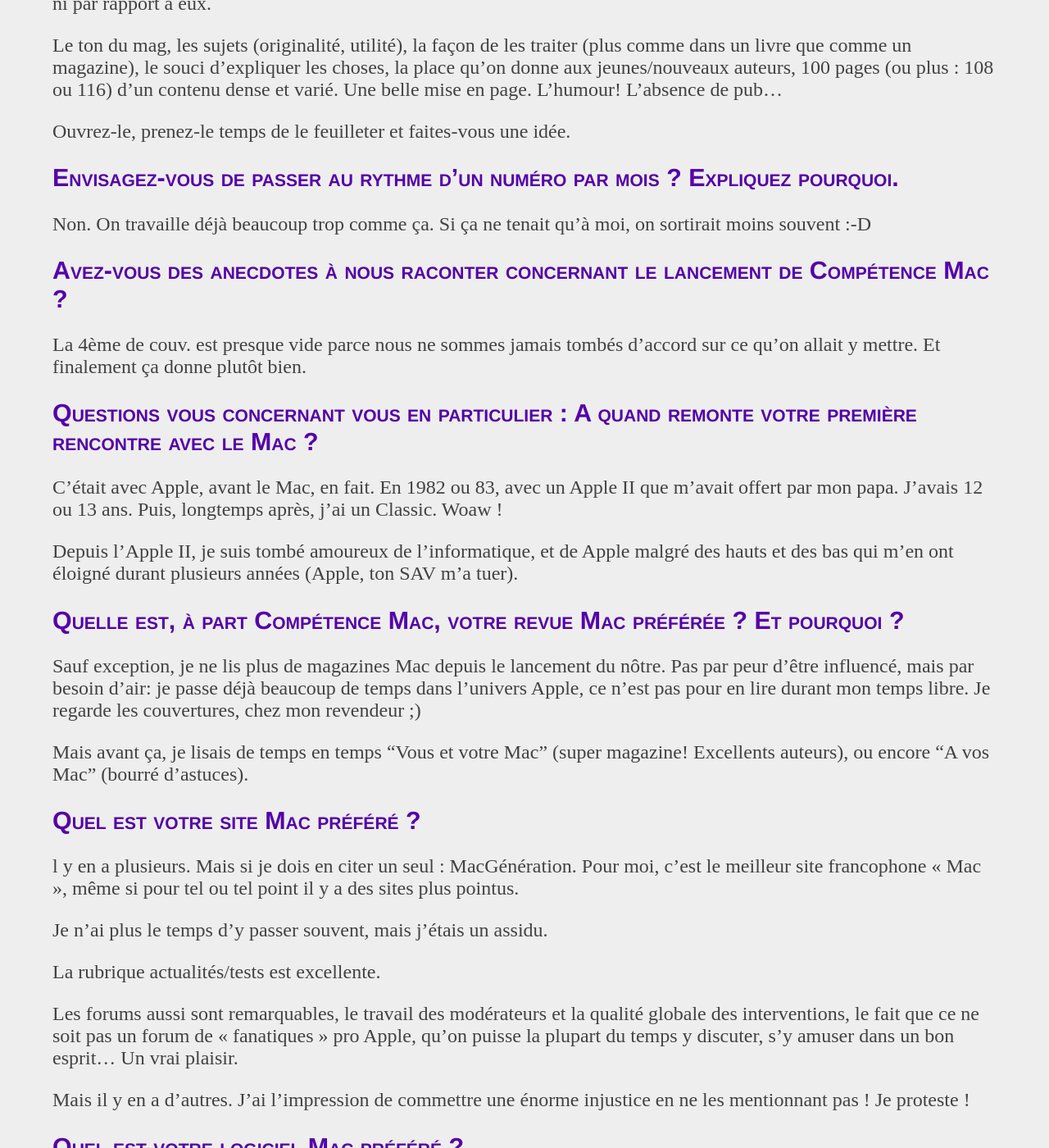
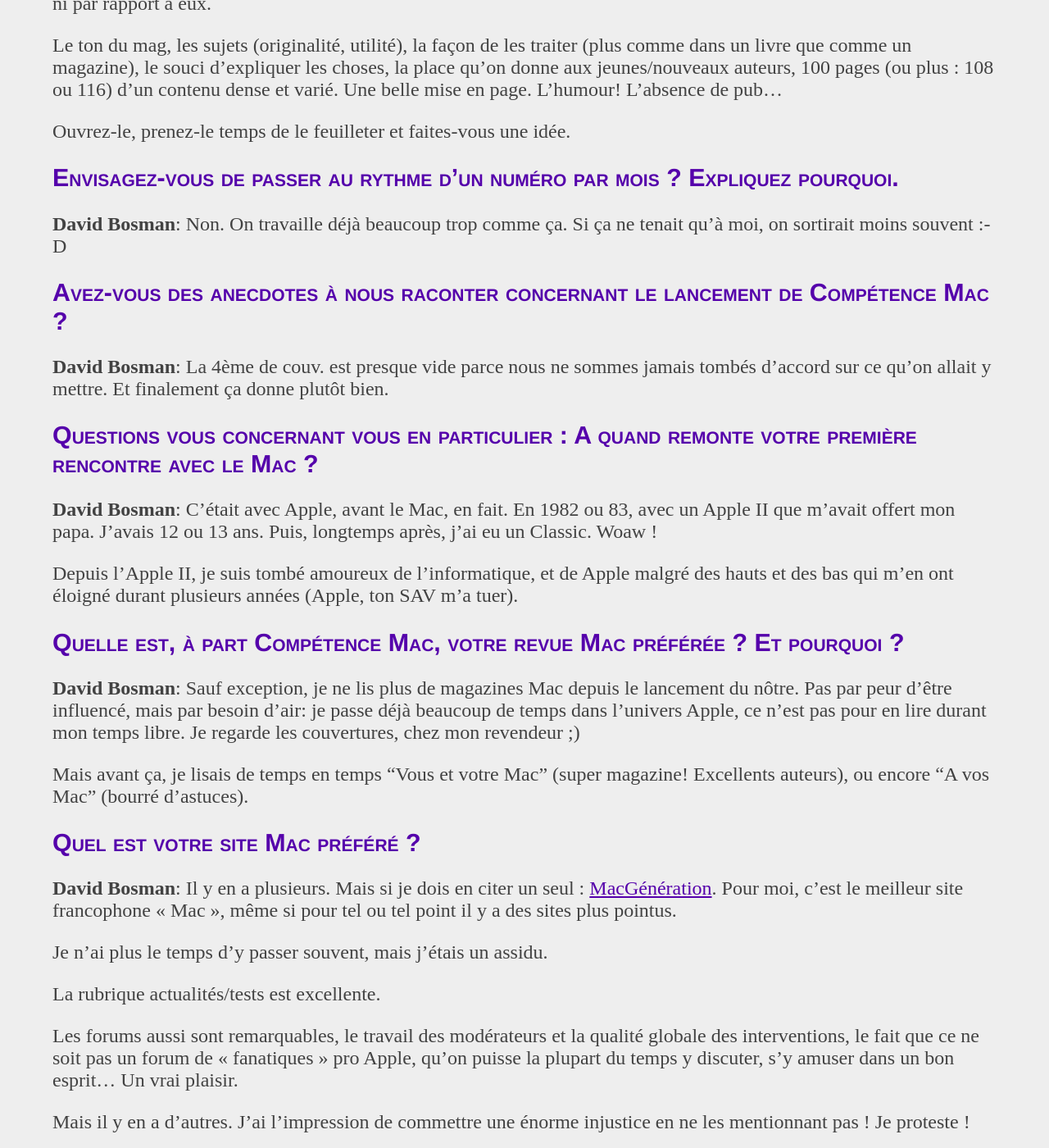
Before and after one commit to MarcosIckx/PreviewMarcosxNet, a Jekyll site: the page built from _posts/2009/2009-04-02-competence-mac-deja-1-an-interview-de-david-bosman.md, in a window 1280 px wide and 1400 px high, scrolled down 7032 px. Shown: the whole window at 82% size. Built offline with Jekyll 4.4.1, drawn with Linux system fonts in a browser that asks for light colours; some of the changed text lies outside the part shown.

Commit message:
Update 2009-04-02-competence-mac-deja-1-an-interview-de-david-bosman.md
Quelques corrections et ajouts de liens

```diff
--- a/_posts/2009/2009-04-02-competence-mac-deja-1-an-interview-de-david-bosman.md
+++ b/_posts/2009/2009-04-02-competence-mac-deja-1-an-interview-de-david-bosman.md
@@ -6,19 +6,19 @@
 
 Il était une fois, en Mars 2008.
 
-Un nouveau magazine apparaissait dans les linéaires des librairies : Compétence Mac, alors que, quelque temps auparavant,  la communauté Mac venait de perdre un grand magazine, j’ai nommé Univers Mac.
+Un nouveau magazine apparaissait dans les linéaires des librairies : Compétence Mac, alors que, quelque temps auparavant, la communauté Mac venait de perdre un grand magazine, j’ai nommé Univers Mac.
 
 Certains étaient ravis, d’autres n’y croyaient pas. Mais voilà que un peu plus d’un an après, le numéro 6 est disponible en librairie.
 
 C’est l’occasion ou jamais de féliciter toute l’équipe de Compétence Mac pour leur travail accompli durant cette année où ils ont réussi à maintenir la barre haute qu’ils avaient placés avec la sortie du 1er numéro.
 
-David Bosman, rédacteur en chef du magazine Compétence Mac, a accepté de répondre à certaines de mes questions. Retrouvez la discussion dans son intégralité.
+David Bosman, @david_bosman, rédacteur en chef du magazine Compétence Mac, a accepté de répondre à certaines de mes questions. Retrouvez la discussion dans son intégralité.
 
 ## Le numéro 1 de Compétence Mac est sorti en Mars 2008. Mais ce n’était pas vraiment le 1er numéro de Compétence Mac. En effet, il y avait déjà eu un numéro de Compétence Micro, le numéro 10, entièrement consacré au Mac en août 1999. Numéro qui fut bien accueilli au niveau de la critique (mais peut-être pas au niveau des ventes). Pourquoi avoir attendu si longtemps entre ce numéro de Compétence Micro et le numéro 1 de Compétence Mac (presque 10 ans tout de même) ?
 
-David: D’abord, merci de me donner la parole, et merci d’avoir pensé au premier anniversaire du magazine !
+**David Bosman**: D’abord, merci de me donner la parole, et merci d’avoir pensé au premier anniversaire du magazine !
 
-À la base, le 1er numéro de Compétence Mac est effectivement né de deux projets de bouquins prévus pour Compétence Micro (un par Sophie Jouxtel et l’autre par Audrey Couleau). Mais il n’y a aucun lien entre les deux collections.
+À la base, le 1er numéro de Compétence Mac est effectivement né de deux projets de bouquins prévus pour Compétence Micro (un par Sophie Jouxtel et l’autre par Audrey Couleau, @AudreyCouleau). Mais il n’y a aucun lien entre les deux collections.
 
 Il est né un soir, d’un simple coup de fil au patron de la boîte.
 
@@ -30,7 +30,7 @@
 
 ## Qu’est-ce qui vous a pris de vous lancer dans l’aventure de Compétence Mac, alors que d’autres, et non des moindre (Univers Mac, pour ne pas le citer), venaient de se casser les dents ?
 
-David:
+**David Bosman**:
 ### L’envie
 
 Tiger m’a réconcilié avec Apple, après une rupture assez violente quelques années plus tôt (avant OS X). J’avais retrouvé le goût des Mac, et je voulais “travailler” du Mac, parler du Mac.
@@ -47,7 +47,7 @@
 
 Rencontrer les bonnes personnes. Quand on a décidé de lancer le magazine, j’ai proposé à Audrey de rentrer dans la boîte, pour m’aider. Je savais que ça l’intéressait, c’était important.
 
-A l’époque Stéphanie Guillaume travaillait encore chez nous. Ca aussi, c’était important.
+À l’époque Stéphanie Guillaume travaillait encore chez nous. Ca aussi, c’était important.
 
 Je me souviens de la nuit qu’on a passé tous les trois à préparer la maquette du numéro 1 sur le… PC de Stéphanie (enfin, Audrey et moi on avait nos Mac) :-D
 
@@ -64,7 +64,7 @@
 
 ## Certains ont criés “au fou”, que cela n’allait pas marcher. Qu’avez-vous envie de leur répondre maintenant ?
 
-David: Là encore, je ne peux parler que pour moi: « fou » ? Pourquoi pas. On m’a appelé de bien des façons, nettement moins gentilles, y compris dans ma boîte.
+**David Bosman**: Là encore, je ne peux parler que pour moi: « fou » ? Pourquoi pas. On m’a appelé de bien des façons, nettement moins gentilles, y compris dans ma boîte.
 
 Dire de quelqu’un qu’il est fou, ce n’est souvent rien de plus qu’une façon de le “classer” sans se poser de questions. En ce qui me concerne, me traiter de fou, ce serait une façon un peu simpliste de dire que j’essaye de vivre mes rêves.
 
@@ -74,7 +74,7 @@
 
 ## Par rapport aux objectifs que vous vous étiez fixés lors du lancement de Compétence Mac, vous vous situez où ?
 
-David:
+**David Bosman**:
 L’accueil est excellent! Le retour des lecteurs est réjouissant et d’un niveau remarquable. Y compris quand ils sont critiques (on a beaucoup appris et ça a fait changer le mag, et il va encore évoluer).
 
 En ce qui concerne le contenu, J’avais 2 objectifs :
@@ -97,7 +97,7 @@
 
 ## Comment décidez-vous des sujets que vous allez aborder dans les numéros de Compétence Mac ?
 
-David
+**David Bosman**
 Simple: il faut que ça me botte. En réalité c’est un peu plus complexe que ça, mais c’est clair que je ne publie pas de sujets qui m’emmerdent.
 
 Concrètement, j’ai une (immense) liste de sujets et une idée assez précise de la façon dont j’aimerais qu’ils soient traités. J’en parle aux auteurs, en essayant de ne pas les influencer pour qu’ils m’expliquent leur propre vision. Ca me permet de voir tout de suite qui peut écrire sur quoi, et aussi de découvrir ce que j’ai oublié, les endroits où je me plante. Sans parler des idées que je n’aurai tout simplement pas eues !
@@ -112,11 +112,11 @@
 
 ## Comment se passe votre collaboration avec Audrey ?
 
-David : Très bien. Enfin, je trouve. On est très proche et très différent à la fois, c’est stimulant :-) . On a le même désir : améliorer le mag. Et on s’entend bien, alors…
+**David Bosman** : Très bien. Enfin, je trouve. On est très proche et très différent à la fois, c’est stimulant :-) . On a le même désir : améliorer le mag. Et on s’entend bien, alors…
 
 ## Quelles sont les autres personnes qui travaillent régulièrement avec vous pour Compétence Mac ?
 
-David : En interne, il y a Audrey et moi (je parle en terme de contenu, pas gestion/impression/diffusion/distribution. Là, il y a un peu plus de monde: Mikkel, Suzanne, Olivier,…).
+**David Bosman** : En interne, il y a Audrey et moi (je parle en terme de contenu, pas gestion/impression/diffusion/distribution. Là, il y a un peu plus de monde: Mikkel, Suzanne, Olivier,…).
 
 Ça semble peu, surtout qu’on bosse aussi sur nos autres magazines, mais il faut bien penser que l’équipe se compose en réalité de tous les auteurs extérieurs ! Sans eux… pas de magazine.
 
@@ -124,7 +124,7 @@
 
 ## Comment choisissez-vous vos rédacteurs ?
 
-David : J’aime ce qu’ils font ou comment ils le font et/ou j’ai l’impression que ça intéressera nos lecteurs… C’est le seul “CV” qui m’intéresse. Et pas besoin d’avoir déjà publié dans un autre magazine, un site suffit.
+**David Bosman**: J’aime ce qu’ils font ou comment ils le font et/ou j’ai l’impression que ça intéressera nos lecteurs… C’est le seul “CV” qui m’intéresse. Et pas besoin d’avoir déjà publié dans un autre magazine, un site suffit.
 
 J’ai contacté Audrey parce que j’aimais bien ses tutos vidéo…
 
@@ -132,7 +132,7 @@
 
 ## En recherchez-vous encore ? Pour quel genre d’article ? Quelles sont vos critères de sélection ?
 
-David :
+**David Bosman** :
 J’en cherche toujours.
 
 Mes critères ? voir réponse précédente :)
@@ -152,16 +152,16 @@
 
 ## Que réservez-vous comme surprise à vos lecteur pour la 2ième année ?(Vous avez parlé vaguement sur votre blog d’un projet carrément fou . Pourriez-vous nous en dire plus maintenant ?)
 
-David: Non. Je ne peux pas.
+**David Bosman**: Non. Je ne peux pas.
 
 Je peux te dire que le magazine continuera à évoluer, et qu’on compte bien donner un coup de fouet au site Web.
 
-A ce propos, n’oubliez pas le concours pour gagner des abonnements et un iPod! :
+À ce propos, n’oubliez pas le concours pour gagner des abonnements et un iPod! :
 http://www.competencemac.com/index.php?2009/03/19/298-ou-lisez-vous-competence-mac
 
 ## Peut-on espérer des numéros un peu plus “pro”, consacré à Mac OS X Serveur, ou au développement pour iPhone, par exemple ?
 
-David : OSX Serveur, je n’y crois pas trop: on vit des ventes. Il y a combien d’utilisateurs d’OSX Serveur en France ? Mais je veux bien discuter de l’idée!
+**David Bosman** : OSX Serveur, je n’y crois pas trop: on vit des ventes. Il y a combien d’utilisateurs d’OSX Serveur en France ? Mais je veux bien discuter de l’idée!
 
 Par contre, des sujets plus techniques, ça oui.
 
@@ -169,7 +169,7 @@
 
 ## Pourquoi devrais-je acheter Compétence Mac ? Quels sont ses atouts, ses + par rapport aux autres revues Mac ?
 
-David : Alors là ! Personne ne “devrait” acheter un magazine, faut avoir l’envie  ;-)
+**David Bosman** : Alors là ! Personne ne “devrait” acheter un magazine, faut avoir l’envie  ;-)
 
 On ne se compare pas autres magazines Mac, tout simplement parce qu’on ne “fabrique” pas le magazine “contre” eux, ni par rapport à eux.
 
@@ -180,27 +180,27 @@
 
 ## Envisagez-vous de passer au rythme d’un numéro par mois ? Expliquez pourquoi.
 
-Non. On travaille déjà beaucoup trop comme ça. Si ça ne tenait qu’à moi, on sortirait moins souvent :-D
+**David Bosman**: Non. On travaille déjà beaucoup trop comme ça. Si ça ne tenait qu’à moi, on sortirait moins souvent :-D
 
 ## Avez-vous des anecdotes à nous raconter concernant le lancement de Compétence Mac ?
 
-La 4ème de couv. est presque vide parce nous ne sommes jamais tombés d’accord sur ce qu’on allait y mettre. Et finalement ça donne plutôt bien.
+**David Bosman**: La 4ème de couv. est presque vide parce nous ne sommes jamais tombés d’accord sur ce qu’on allait y mettre. Et finalement ça donne plutôt bien.
 
 ## Questions vous concernant vous en particulier : A quand remonte votre première rencontre avec le Mac ?
 
-C’était avec Apple, avant le Mac, en fait. En 1982 ou 83, avec un Apple II que m’avait offert par mon papa. J’avais 12 ou 13 ans. Puis, longtemps après, j’ai un Classic. Woaw !
+**David Bosman**: C’était avec Apple, avant le Mac, en fait. En 1982 ou 83, avec un Apple II que m’avait offert mon papa. J’avais 12 ou 13 ans. Puis, longtemps après, j’ai eu un Classic. Woaw !
 
 Depuis l’Apple II, je suis tombé amoureux de l’informatique, et de Apple malgré des hauts et des bas qui m’en ont éloigné durant plusieurs années (Apple, ton SAV m’a tuer).
 
 ## Quelle est, à part Compétence Mac, votre revue Mac préférée ? Et pourquoi ?
 
-Sauf exception, je ne lis plus de magazines Mac depuis le lancement du nôtre. Pas par peur d’être influencé, mais par besoin d’air: je passe déjà beaucoup de temps dans l’univers Apple, ce n’est pas pour en lire durant mon temps libre. Je regarde les couvertures, chez mon revendeur ;)
+**David Bosman**: Sauf exception, je ne lis plus de magazines Mac depuis le lancement du nôtre. Pas par peur d’être influencé, mais par besoin d’air: je passe déjà beaucoup de temps dans l’univers Apple, ce n’est pas pour en lire durant mon temps libre. Je regarde les couvertures, chez mon revendeur ;)
 
 Mais avant ça, je lisais de temps en temps “Vous et votre Mac” (super magazine! Excellents auteurs), ou encore “A vos Mac” (bourré d’astuces).
 
 ## Quel est votre site Mac préféré ?
 
-l y en a plusieurs. Mais si je dois en citer un seul : MacGénération. Pour moi, c’est le meilleur site francophone « Mac », même si pour tel ou tel point il y a des sites plus pointus.
+**David Bosman**: Il y en a plusieurs. Mais si je dois en citer un seul : [MacGénération]. Pour moi, c’est le meilleur site francophone « Mac », même si pour tel ou tel point il y a des sites plus pointus.
 
 Je n’ai plus le temps d’y passer souvent, mais j’étais un assidu.
 
@@ -212,6 +212,7 @@
 
 ## Quel est votre logiciel Mac préféré ?
 
+**David Bosman**
 Cette fois, si je dois choisir parmi tous ceux que j’aime, j’exige de pouvoir en nommer deux. C’est pas négociable ;-)
 
 ### Scrivener
@@ -220,7 +221,7 @@
 
 Je l’ai acheté moins d’une heure après l’avoir téléchargé en version d’essai et, à l’époque, il était encore en version beta pas finie ;)
 
-A ce prix, c’est l’affaire du siècle. Et comme je l’ai écrit dans un test : à lui seul, il vaut la peine d’acheter un Mac. Je connais plusieurs auteurs qui l’ont fait… sans le regretter.
+À ce prix, c’est l’affaire du siècle. Et comme je l’ai écrit dans un test : à lui seul, il vaut la peine d’acheter un Mac. Je connais plusieurs auteurs qui l’ont fait… sans le regretter.
 
 ### Quicksilver
 
```
Also changed, not shown: other parts of _posts/2009/2009-04-02-competence-mac-deja-1-an-interview-de-david-bosman.md (+2 -0 lines).
